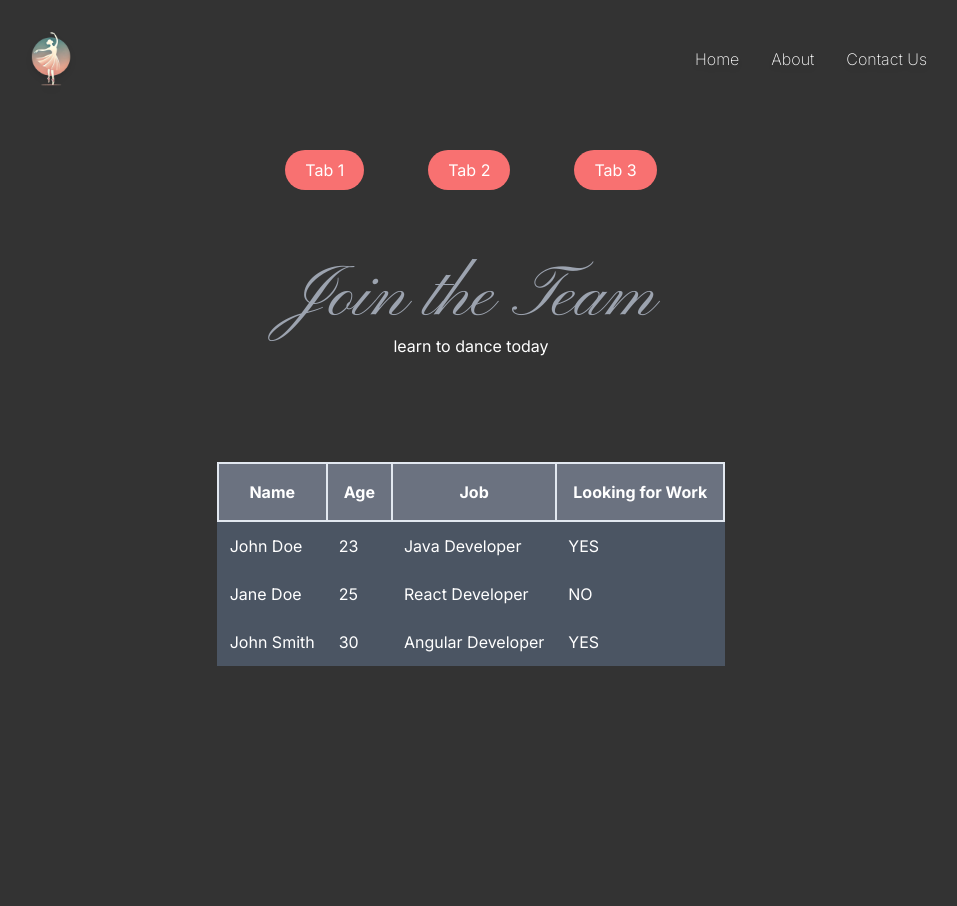
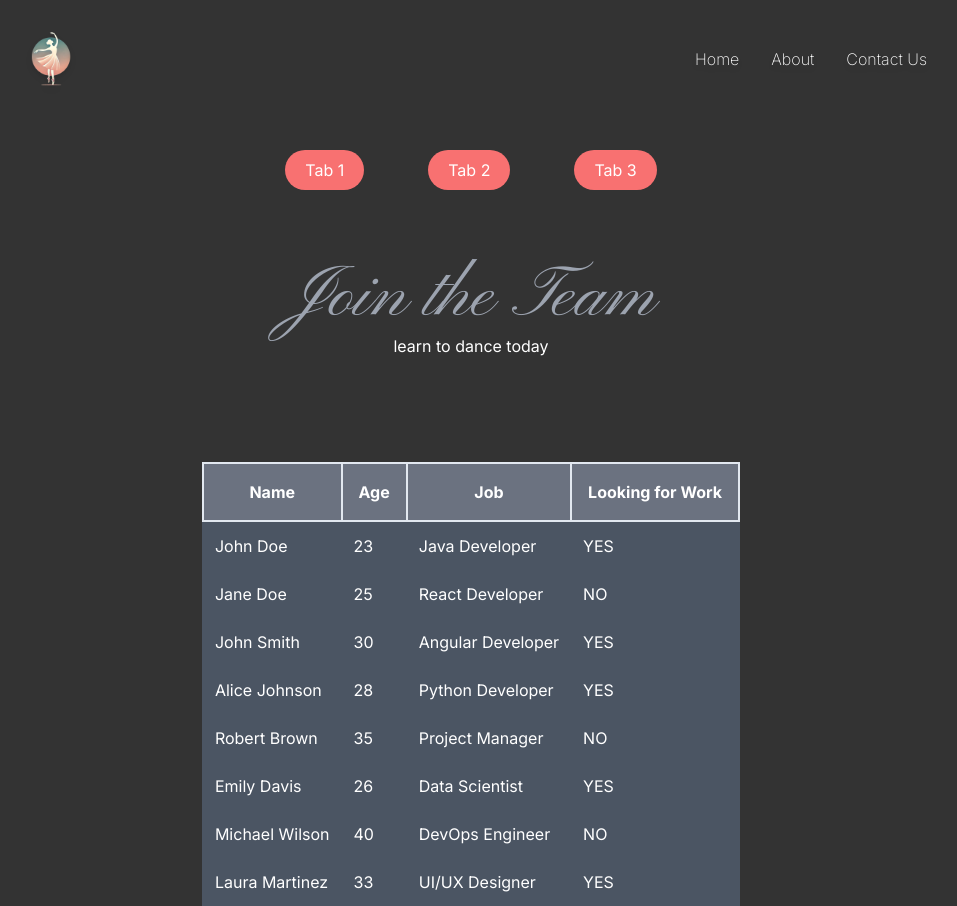
Before and after one commit to Bruskiguy/balletProject, a Next.js app in the folder ballet-site/: page / in a window 1280 px wide. Shown: the whole page, without its empty margins (169-1126 px from the left). Before the commit the page ends 800 px from the top, so only its background shows below. Built offline with nearby package versions, Linux system fonts and the light colour scheme.

Commit message:
some more new things

```diff
--- a/ballet-site/components/data.ts
+++ b/ballet-site/components/data.ts
@@ -6,7 +6,6 @@ export const rowDefs = [
   { label: "Married", name: "married", type: "boolean" },
   { label: "Description", name: "description", type: "textarea" },
 ];
-
 export const rows = [
   {
     name: "John Doe",
@@ -35,4 +34,49 @@ export const rows = [
     description:
       "Lorem ipsum dolor sit amet, consectetur adipiscing elit. Nulla nec purus feugiat, molestie ipsum et, consequat nibh. Etiam non elit dui. Nullam vel eros sit amet arcu vestibulum accumsan in in leo.",
   },
+  {
+    name: "Alice Johnson",
+    age: 28,
+    job: "Python Developer",
+    looking: true,
+    married: false,
+    description:
+      "Lorem ipsum dolor sit amet, consectetur adipiscing elit. Phasellus et justo tincidunt, tincidunt ligula sit amet, malesuada dolor. Sed dictum erat in mauris pulvinar, at condimentum arcu tempor.",
+  },
+  {
+    name: "Robert Brown",
+    age: 35,
+    job: "Project Manager",
+    looking: false,
+    married: true,
+    description:
+      "Lorem ipsum dolor sit amet, consectetur adipiscing elit. Vivamus non lacus id erat euismod ultricies. Aenean sit amet fermentum sem. Sed vulputate augue vitae hendrerit vehicula.",
+  },
+  {
+    name: "Emily Davis",
+    age: 26,
+    job: "Data Scientist",
+    looking: true,
+    married: false,
+    description:
+      "Lorem ipsum dolor sit amet, consectetur adipiscing elit. Quisque in sapien at est pulvinar tempus. Suspendisse potenti. Donec quis magna a eros vehicula vestibulum ut vel leo.",
+  },
+  {
+    name: "Michael Wilson",
+    age: 40,
+    job: "DevOps Engineer",
+    looking: false,
+    married: true,
+    description:
+      "Lorem ipsum dolor sit amet, consectetur adipiscing elit. In tristique lectus in magna efficitur, vel venenatis felis blandit. Nulla facilisi. Integer nec lorem non ligula egestas lacinia.",
+  },
+  {
+    name: "Laura Martinez",
+    age: 33,
+    job: "UI/UX Designer",
+    looking: true,
+    married: false,
+    description:
+      "Lorem ipsum dolor sit amet, consectetur adipiscing elit. Aliquam vitae suscipit turpis, in facilisis velit. Curabitur ut ligula vel nulla tincidunt gravida non nec tortor.",
+  },
 ];
```
